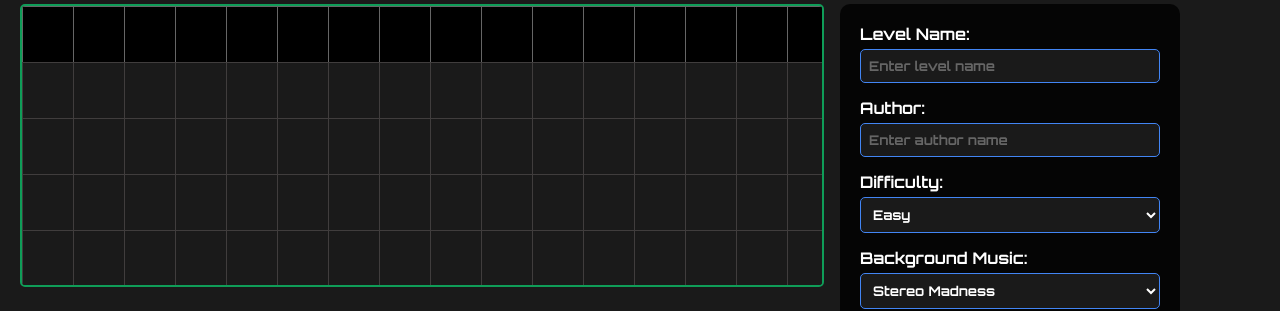
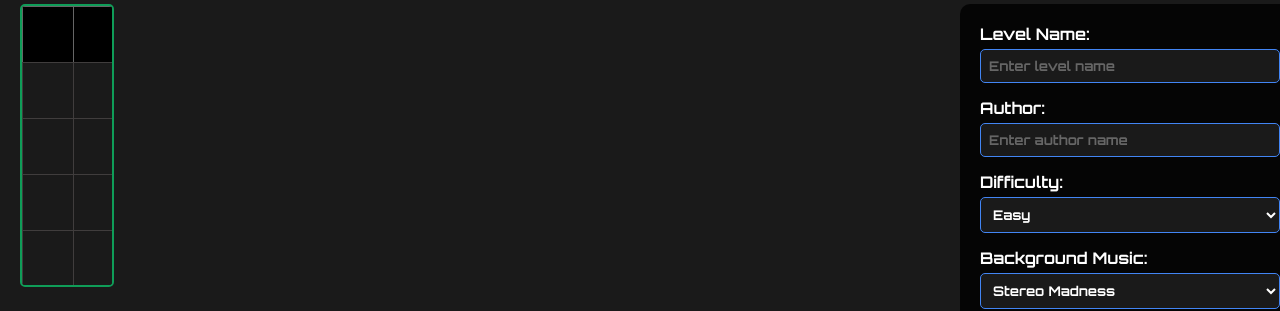
Before and after one commit to TeleporterDash/TeleporterDash, a plain HTML site: page Level Editor/leveleditor.html in a window 1280 px wide. Shown: the part 97-408 px from the top of the page. Drawn offline with Linux system fonts and the light colour scheme.

Commit message:
Merge Small changes #5

```diff
--- a/Level Editor/leveleditor.html
+++ b/Level Editor/leveleditor.html
@@ -29,7 +29,7 @@
             display: flex;
             flex-direction: column;
             gap: 20px;
-            width: 800px;
+            width: 90px;
         }
 
         #rightPanel {
@@ -46,6 +46,7 @@
         }
 
         #grid {
+            width: 150%;
             display: grid;
             grid-template-columns: repeat(var(--grid-width, 100), 50px);
             grid-template-rows: repeat(var(--grid-height, 5), 55px);
@@ -123,7 +124,9 @@
             display: flex;
             flex-direction: column;
             gap: 15px;
-        }
+            margin-left: auto;
+            margin-right: -40px;
+         }
 
         .control-group {
             display: flex;
```
